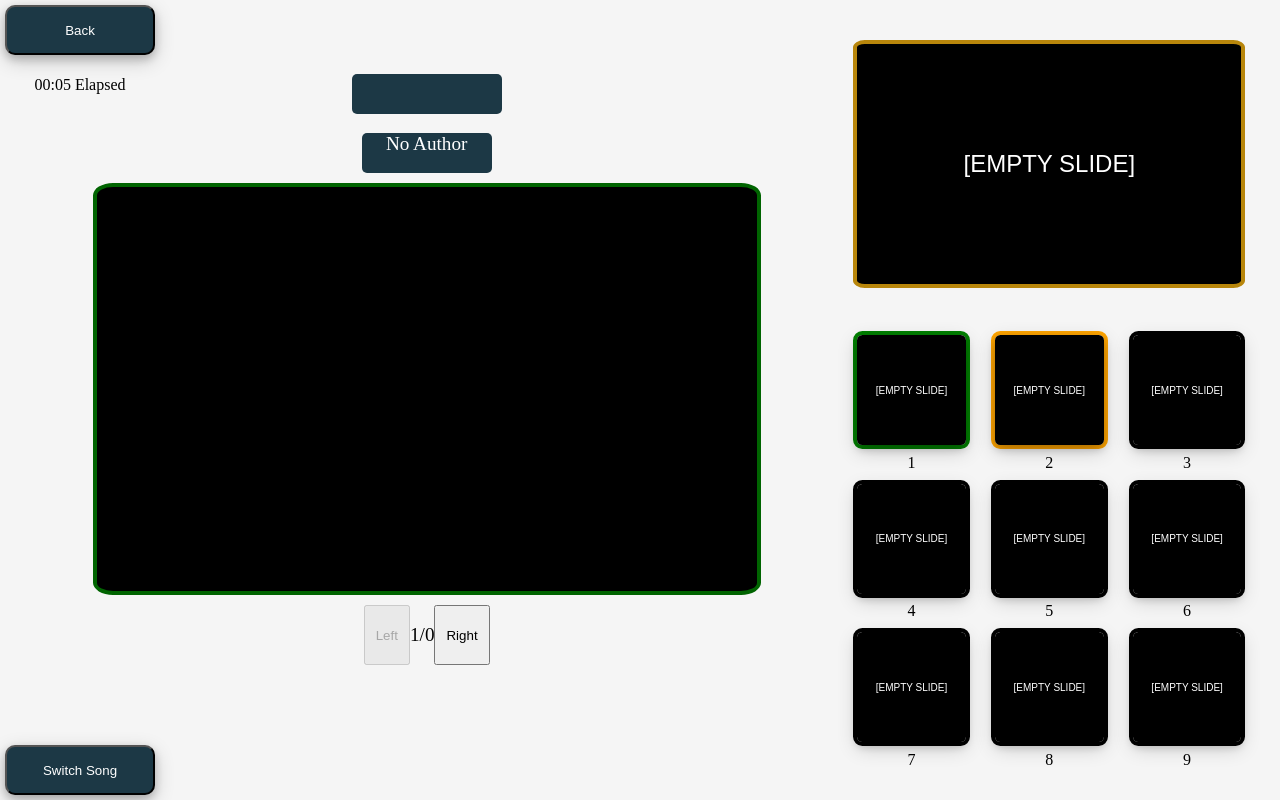
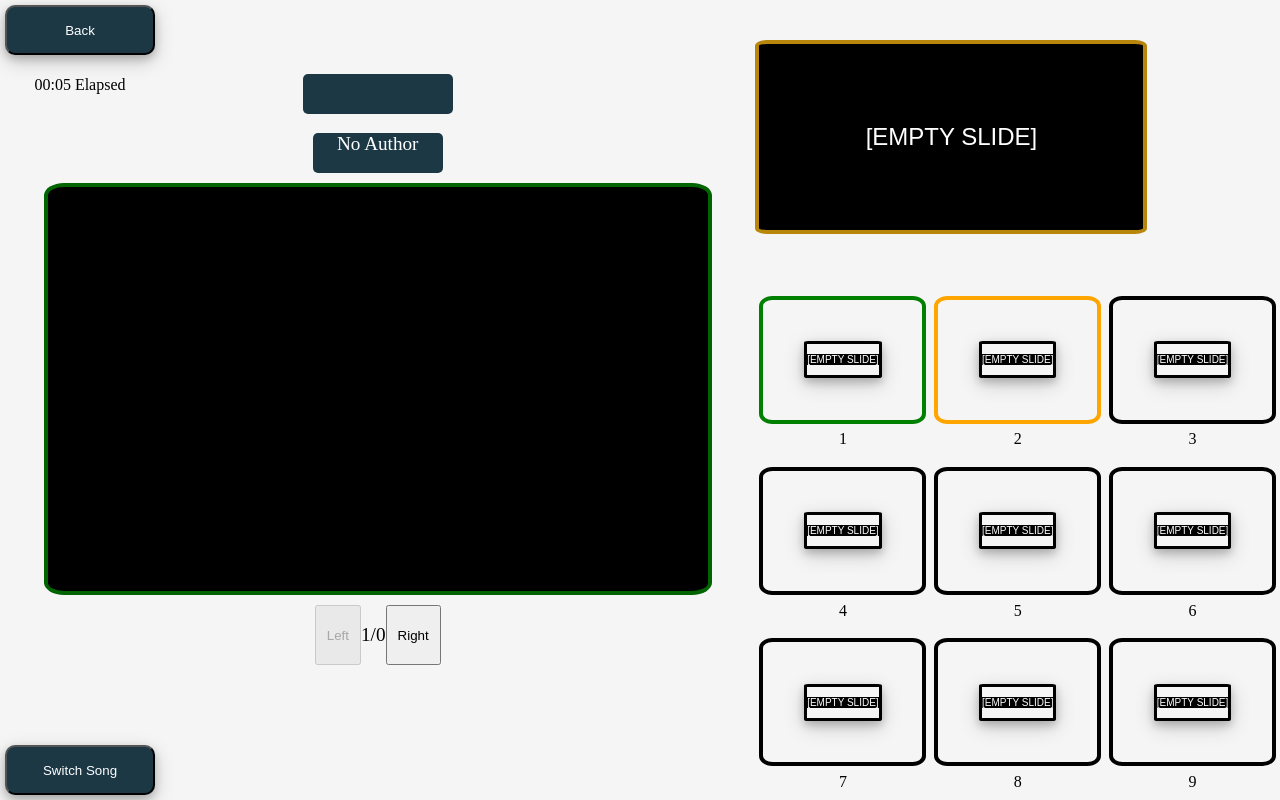
Before and after one commit to MasterTemple/CSCI-450-Group-Project, a SvelteKit app: page /PresenterView in a window 1280 px wide. Built offline with nearby package versions, Linux system fonts and the light colour scheme.

Commit message:
Fixed slide preview overflow

```diff
--- a/src/routes/PresenterView/SlidePreview.svelte
+++ b/src/routes/PresenterView/SlidePreview.svelte
@@ -50,10 +50,14 @@
 						)}
 					>
 						<div class="slide-zoom">
-							<Slides
-								lyrics={$lyricsBySlide?.[baseIndex + 3 * i + j]}
-								fontSizeOverride={10}
-							/>
+							<div class="slide-preview">
+								<Slides
+									lyrics={$lyricsBySlide?.[
+										baseIndex + 3 * i + j
+									]}
+									fontSizeOverride={10}
+								/>
+							</div>
 						</div>
 					</button>
 					<p>{baseIndex + 3 * i + j + 1}</p>
@@ -64,11 +68,15 @@
 </div>
 
 <style>
+	.slide-preview {
+		/* height: 4rem; */
+	}
 	.slides-and-index {
 		display: flex;
 		flex-direction: column;
-		margin: 0;
+		margin: 0.25rem;
 		padding: 0;
+		flex: 1;
 	}
 	.slides-and-index > p {
 		text-align: center;
@@ -89,6 +97,8 @@
 		padding: 1% 0 1% 0;
 	}
 	.slide-outline {
+		background-color: var(--background-color);
+		color: var(--text-color);
 		border: 4px solid black;
 		border-radius: 8%;
 		margin: 0;
@@ -98,6 +108,10 @@
 		text-align: center;
 		display: flex;
 		font-size: x-small !important;
+		width: 30ch;
+		height: 8rem;
+		/* height: 13ch; */
+		overflow: hidden;
 	}
 	.current-slide {
 		border-color: green;
--- a/src/routes/PresenterView/Slides.svelte
+++ b/src/routes/PresenterView/Slides.svelte
@@ -16,10 +16,8 @@
 	$: safeLyrics = lyrics || EMPTY_SLIDE_CONTENTS;
 </script>
 
-<div
-	id="slide"
-	style="background-color: {$backgroundColor}; color: {$textColor}; font-family: {$fontFamily}; font-size:{$fontSize}"
->
+<!-- style="background-color: {$backgroundColor}; color: {$textColor}; font-family: {$fontFamily}; font-size:{$fontSize}" -->
+<div id="slide">
 	<div id="lyrics">
 		{#each safeLyrics as line}
 			<p
@@ -39,9 +37,13 @@
 		min-width: max-content;
 	}
 	#slide {
-		background-color: lightblue;
-		height: 13vh;
-		width: 8vw;
+		background-color: var(--background-color);
+		color: var(--text-color);
+		font-size: var(--font-size);
+		font-family: var(--font-family);
+		/* height: 13vh; */
+		/* width: 8vw; */
+		/* width: 40ch; */
 		border: 3px solid black;
 		border-radius: 5%;
 		margin: auto;
@@ -52,5 +54,10 @@
 		align-items: center;
 		justify-content: center;
 		display: flex;
+		overflow: hidden;
+	}
+	#lyrics,
+	p {
+		overflow: visible;
 	}
 </style>
```
